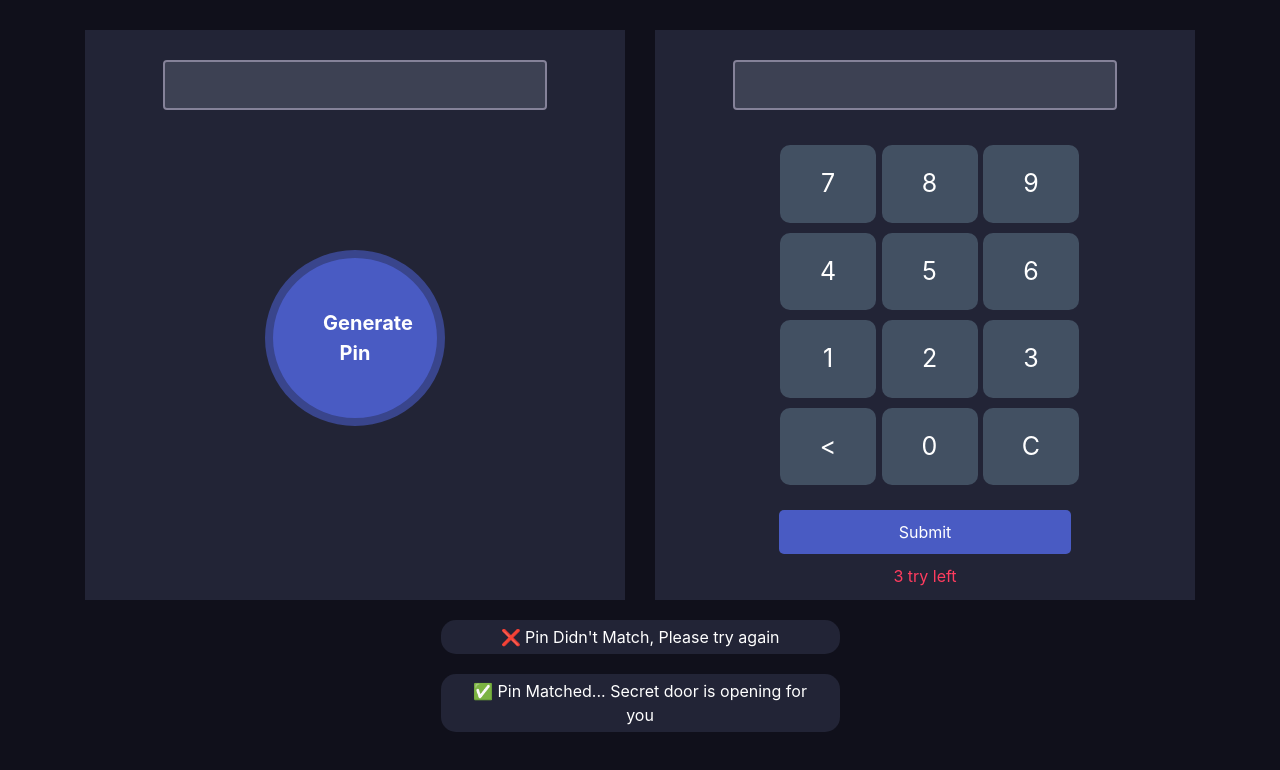
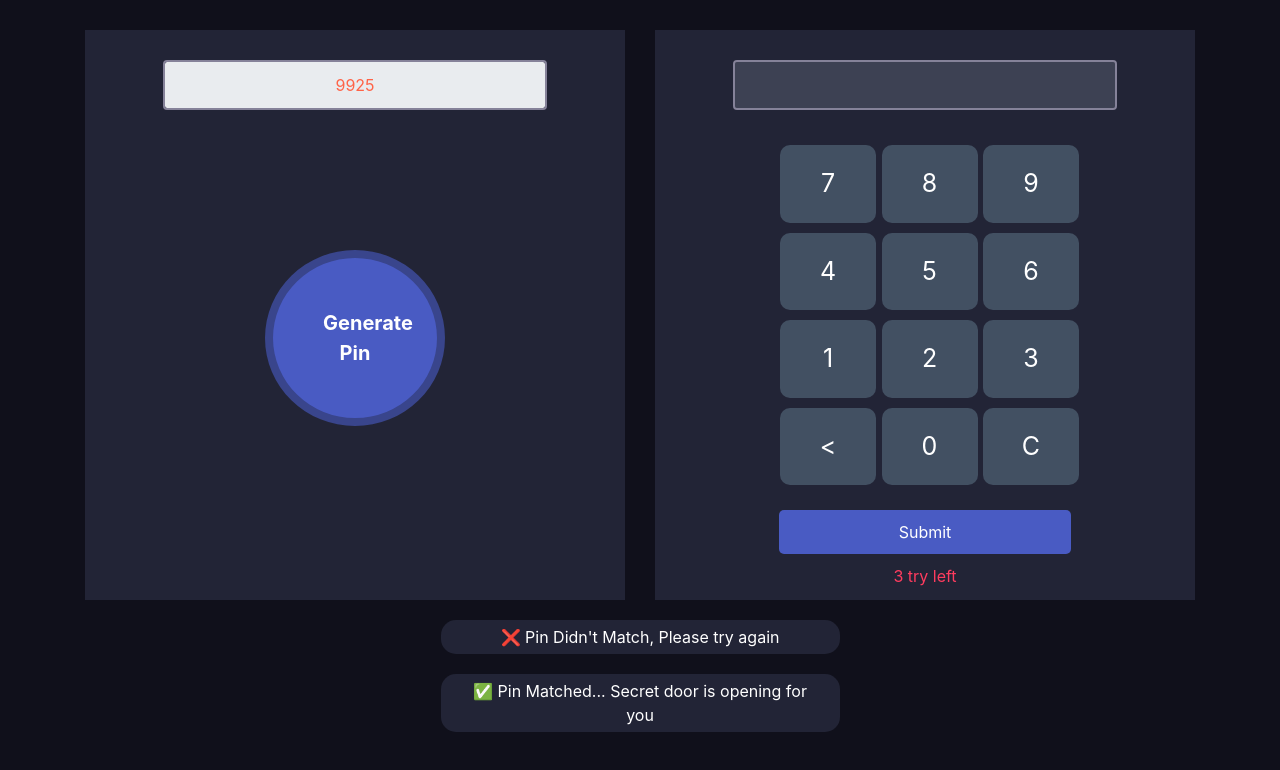
Before and after one commit to IftekharPriyo/pin-matcher, a plain HTML site: page index.html in a window 1280 px wide. Both pictures are taken after a click on the button "Generate Pin". Drawn offline with nearby package versions, Linux system fonts and the light colour scheme.

Commit message:
pin generated

```diff
--- a/index.html
+++ b/index.html
@@ -12,8 +12,8 @@
         <div class="row">
             <div class="col-md-6">
                 <div class="pin-generator half-width">
-                    <input class="form-control" type="text">
-                    <button class="generate-btn">Generate Pin</button>
+                    <input id="pin-display" class="form-control" type="text" readonly>
+                    <button onclick="pinDisplayer()" id="generate-btn" class="generate-btn">Generate Pin</button>
                 </div>
             </div>
             <div class="col-md-6">
@@ -54,5 +54,57 @@
             <p class="notify">✅ Pin Matched... Secret door is opening for you</p>
         </div>
     </div>
+
+
+
+    <script>
+
+        //function to generate the random number
+        function randomPinGenerator(){
+            let max = 9998;
+            let min = 1001;
+            let result = Math.random() * (max - min) + min;
+            let pin = Math.round(result);
+            return pin;
+        }
+
+        //function to diplay the generated pin in screen
+        function pinDisplayer(){
+            const pinDisplay = document.getElementById('pin-display');
+            pinDisplay.value = randomPinGenerator();
+        }
+
+
+
+
+
+
+
+
+
+
+
+
+
+
+
+
+
+
+    </script>
+
+
+
+
+
+
+
+
+
+
+
+
+
+
 </body>
 </html>
--- a/style.css
+++ b/style.css
@@ -104,3 +104,8 @@ color: #E0B612;
     color: #FF3C5F;
     margin-top: 10px;
 }
+
+#pin-display{
+    text-align: center;
+    color: tomato;
+}
```
